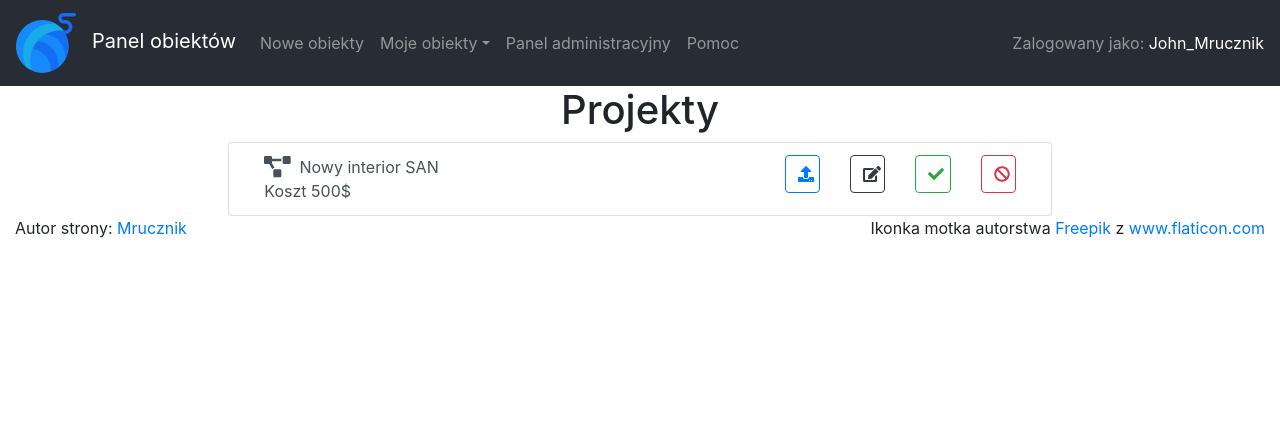
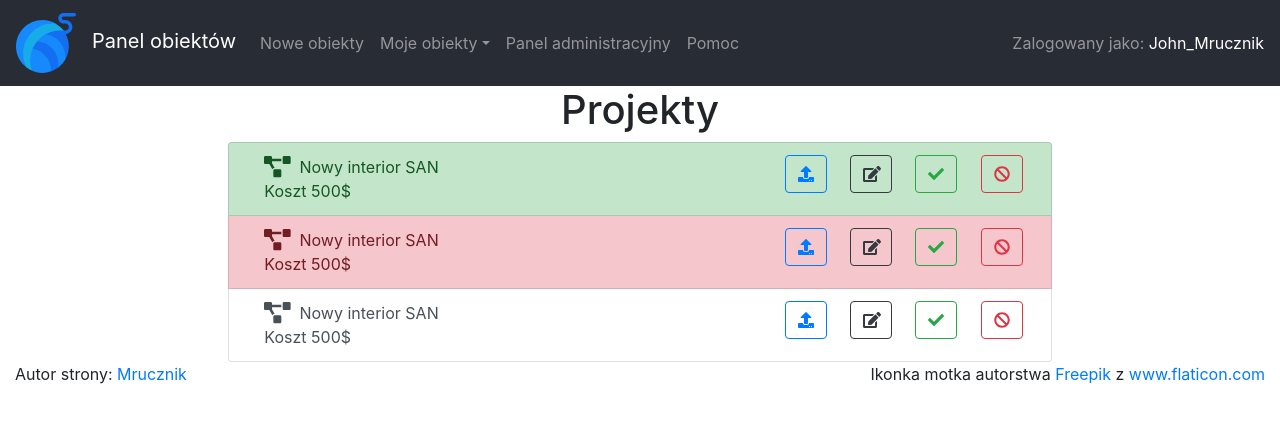
Before and after one commit to Mrucznik/mrucznik-objects-panel, a React (Create React App) app: page /admin in a window 1280 px wide. Shown: the top 422 px of the page. Built offline with nearby package versions, Linux system fonts and the light colour scheme.

Commit message:
Projekty

```diff
--- a/src/App.css
+++ b/src/App.css
@@ -13,3 +13,8 @@
   min-height: 100%;
   font-size: small;
 }
+
+.col-button {
+  width: 100%;
+  min-width: 42px;
+}
--- a/src/components/Entrance.js
+++ b/src/components/Entrance.js
@@ -23,12 +23,12 @@ const Entrance = () => {
                         Drzwi do baru
                     </Col>
                     <Col xs={6} lg={2}>
-                        <Button variant="outline-dark" onClick={onClicked} style={{width: "100%"}}>
+                        <Button variant="outline-dark" onClick={onClicked} className="col-button">
                             <FontAwesomeIcon icon={faEdit} />
                         </Button>
                     </Col>
                     <Col xs={6} lg={2}>
-                        <Button variant="outline-danger" style={{width: "100%"}}>
+                        <Button variant="outline-danger" className="col-button">
                             <FontAwesomeIcon icon={faTrash} />
                         </Button>
                     </Col>
--- a/src/components/Gate.js
+++ b/src/components/Gate.js
@@ -21,12 +21,12 @@ const Gate = () => {
                         Brama garażowa
                     </Col>
                     <Col xs={6} lg={2}>
-                        <Button variant="outline-dark" onClick={onClicked} style={{width: "100%"}}>
+                        <Button variant="outline-dark" onClick={onClicked} className="col-button">
                             <FontAwesomeIcon icon={faEdit} />
                         </Button>
                     </Col>
                     <Col xs={6} lg={2}>
-                        <Button variant="outline-danger" style={{width: "100%"}}>
+                        <Button variant="outline-danger" className="col-button">
                             <FontAwesomeIcon icon={faTrash} />
                         </Button>
                     </Col>
--- /dev/null
+++ b/src/components/Project.js
@@ -0,0 +1,60 @@
+import React from 'react';
+import PropTypes from 'prop-types';
+import Container from "react-bootstrap/Container";
+import Row from "react-bootstrap/Row";
+import Col from "react-bootstrap/Col";
+import {FontAwesomeIcon} from "@fortawesome/react-fontawesome";
+import {faBan, faCheck, faEdit, faProjectDiagram, faUpload} from "@fortawesome/free-solid-svg-icons";
+import Button from "react-bootstrap/Button";
+import ListGroup from "react-bootstrap/ListGroup";
+
+const Project = props => {
+    let variant;
+    if(props.state === "accepted") {
+        variant = "success"
+    } else if(props.state === "rejected") {
+        variant = "danger"
+    } else if(props.state === "awaiting") {
+        variant = ""
+    }
+
+    return (
+        <ListGroup.Item action variant={variant}>
+            <Container>
+                <Row>
+                    <Col xs={12} md={8}>
+                        <FontAwesomeIcon icon={faProjectDiagram} size="lg" className="mr-1" />{' '}
+                        Nowy interior SAN <br/>
+                        Koszt 500$
+                    </Col>
+                    <Col xs={3} md={1}>
+                        <Button variant="outline-primary" className="col-button">
+                            <FontAwesomeIcon icon={faUpload} />
+                        </Button>
+                    </Col>
+                    <Col xs={3} md={1}>
+                        <Button variant="outline-dark" className="col-button">
+                            <FontAwesomeIcon icon={faEdit} />
+                        </Button>
+                    </Col>
+                    <Col xs={3} md={1}>
+                        <Button variant="outline-success" className="col-button">
+                            <FontAwesomeIcon icon={faCheck} />
+                        </Button>
+                    </Col>
+                    <Col xs={3} md={1}>
+                        <Button variant="outline-danger" className="col-button">
+                            <FontAwesomeIcon icon={faBan} />
+                        </Button>
+                    </Col>
+                </Row>
+            </Container>
+        </ListGroup.Item>
+    );
+};
+
+Project.propTypes = {
+    state: PropTypes.string.isRequired
+};
+
+export default Project;
--- a/src/pages/AdminPanel.js
+++ b/src/pages/AdminPanel.js
@@ -6,6 +6,7 @@ import Col from "react-bootstrap/Col";
 import {FontAwesomeIcon} from "@fortawesome/react-fontawesome";
 import {faUpload, faProjectDiagram, faEdit, faCheck, faBan} from "@fortawesome/free-solid-svg-icons";
 import Button from "react-bootstrap/Button";
+import Project from "../components/Project";
 
 const AdminPanel = () => {
     return (
@@ -18,37 +19,9 @@ const AdminPanel = () => {
             <Row className="justify-content-center">
                 <Col xs={8}>
                     <ListGroup>
-                        <ListGroup.Item action>
-                            <Container>
-                                <Row>
-                                    <Col xs={12} md={8}>
-                                        <FontAwesomeIcon icon={faProjectDiagram} size="lg" className="mr-1" />{' '}
-                                        Nowy interior SAN <br/>
-                                        Koszt 500$
-                                    </Col>
-                                    <Col xs={3} md={1}>
-                                        <Button variant="outline-primary" style={{width: "100%"}}>
-                                            <FontAwesomeIcon icon={faUpload} />
-                                        </Button>
-                                    </Col>
-                                    <Col xs={3} md={1}>
-                                        <Button variant="outline-dark" style={{width: "100%"}}>
-                                            <FontAwesomeIcon icon={faEdit} />
-                                        </Button>
-                                    </Col>
-                                    <Col xs={3} md={1}>
-                                        <Button variant="outline-success" style={{width: "100%"}}>
-                                            <FontAwesomeIcon icon={faCheck} />
-                                        </Button>
-                                    </Col>
-                                    <Col xs={3} md={1}>
-                                        <Button variant="outline-danger" style={{width: "100%"}}>
-                                            <FontAwesomeIcon icon={faBan} />
-                                        </Button>
-                                    </Col>
-                                </Row>
-                            </Container>
-                        </ListGroup.Item>
+                        <Project state="accepted"/>
+                        <Project state="rejected"/>
+                        <Project state="awaiting"/>
                     </ListGroup>
                 </Col>
             </Row>
```
